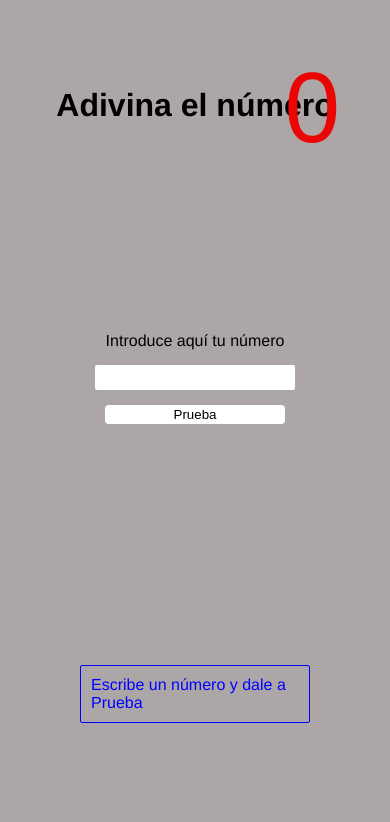
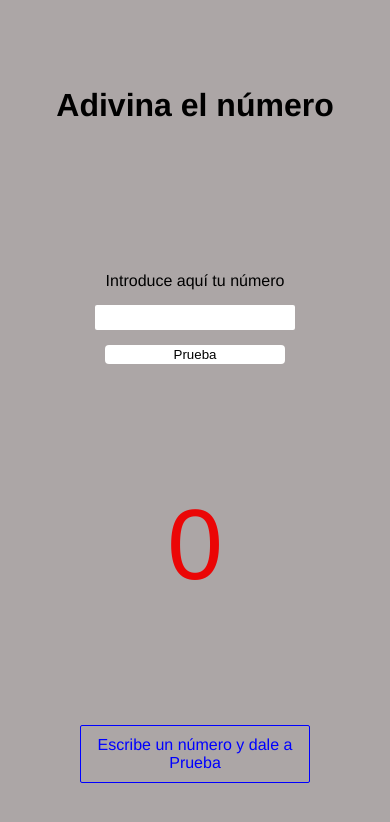
Before and after one commit to sayheylaura/number-guessing-game, a website: page docs/index.html in a window 390 px wide. Drawn offline with Linux system fonts and the light colour scheme.

Commit message:
Start responsive layout and update docs folder

```diff
--- a/_src/assets/scss/main.scss
+++ b/_src/assets/scss/main.scss
@@ -55,6 +55,17 @@ body {
   background-color: white;
 }
 
+.attempts-meter {
+  font-size: 100px;
+  color: rgb(235, 6, 6);
+
+  @media all and (min-width: 768px) {
+    position: absolute;
+    top: 50px;
+    right: 50px;
+  }
+}
+
 .tip-box {
   width: 100%;
   margin: 0;
@@ -62,14 +73,7 @@ body {
   border: 1px solid blue;
   border-radius: 2px;
   color: blue;
+  text-align: center;
   display: flex;
   justify-content: center;
 }
-
-.attempts-meter {
-    font-size: 100px;
-    color: rgb(235, 6, 6);
-    position: absolute;
-    top: 50px;
-    right: 50px;
-}
--- a/docs/index.html
+++ b/docs/index.html
@@ -21,8 +21,8 @@
                 name="user-number" id="user-number">
                 <input class="submit-btn" type="submit" value="Prueba">
             </form>
+            <div class="attempts-meter">0</div>
             <p class="tip-box">Escribe un número y dale a Prueba</p>
-            <div class="attempts-meter">0</div>
         </main>
         <script type="text/javascript" src="assets/js/main.js"></script>
     </body>
```
Also changed, not shown: _src/templates/index.html (+2 -1 lines), docs/assets/css/main.css. Lines whose indentation alone changed are shown as unchanged.
